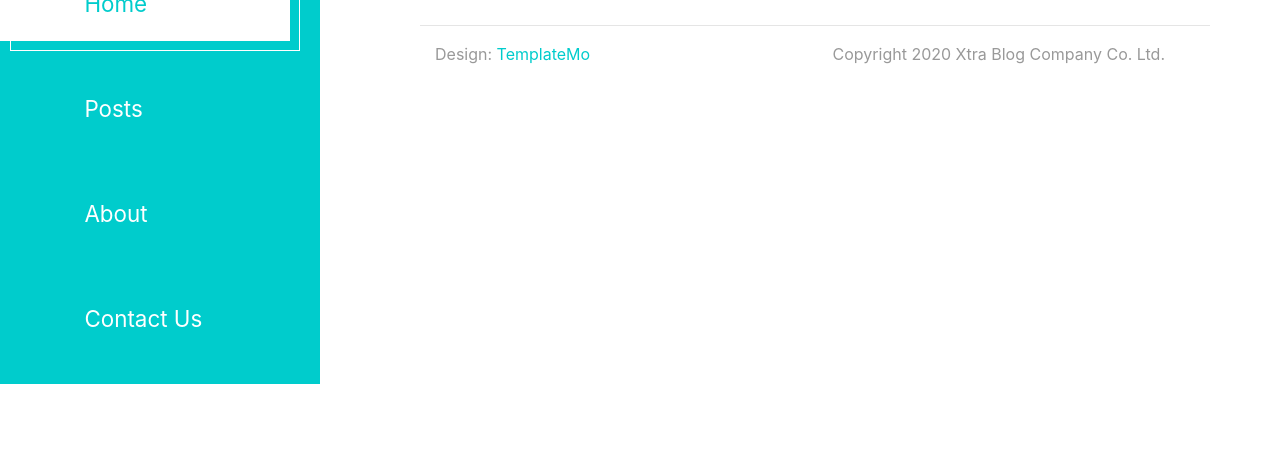
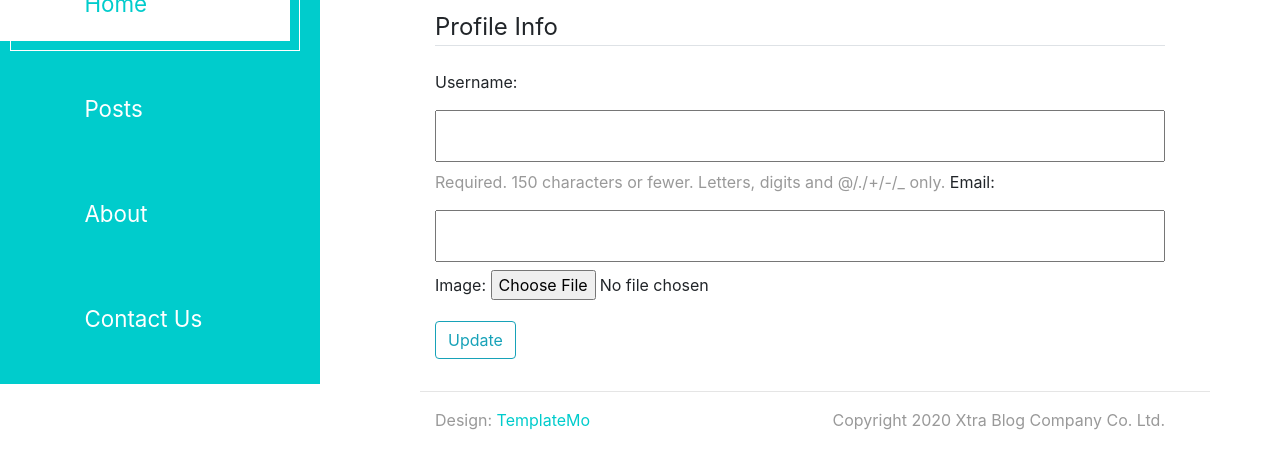
Before and after one commit to maria2067/proyecto_final-ESTRADAVIGIL, a Django app: template accounts/templates/accounts/profile.html in a window 1280 px wide. Shown: the part 416-873 px from the top of the page. Before the commit the page ends 800 px from the top, so only its background shows below. Run offline with Django 4.2, Linux system fonts and the light colour scheme; the template is opened without the code that fills it: values that come from a table or form of the project are taken from there, others are empty; some libraries are stand-ins or nearby versions; some web fonts are replaced.

Commit message:
commit on master

```diff
--- a/accounts/forms.py
+++ b/accounts/forms.py
@@ -1,6 +1,7 @@
 from django import forms
 from django.contrib.auth.models import User
 from django.contrib.auth.forms import UserCreationForm
+from .models import Profile
 
 
 class UserRegisterForm(  UserCreationForm  ):
@@ -9,3 +10,18 @@ class UserRegisterForm(  UserCreationForm  ):
     class Meta:
         model = User
         fields = ['username', 'email', 'password1', 'password2']
+
+
+
+class UserUpdateForm(forms.ModelForm):
+    email = forms.EmailField()
+
+    class Meta:
+        model = User
+        fields = ['username', 'email']
+
+
+class ProfileUpdateForm(forms.ModelForm):
+    class Meta:
+        model = Profile
+        fields = ['image']
--- a/accounts/models.py
+++ b/accounts/models.py
@@ -2,6 +2,8 @@
 # Create your models here.
 from django.db import models
 from django.contrib.auth.models import User
+from PIL import Image
+
 
 
 class Profile(models.Model):
@@ -10,3 +12,14 @@ class Profile(models.Model):
 
     def __str__(self):
         return f'{self.user.username} Profile'
+
+
+    def save(self):
+        super().save()
+
+        img = Image.open(self.image.path)
+
+        if img.height > 300 or img.width > 300:
+            output_size = (300, 300)
+            img.thumbnail(output_size)
+            img.save(self.image.path)
--- a/accounts/templates/accounts/profile.html
+++ b/accounts/templates/accounts/profile.html
@@ -10,5 +10,17 @@
 <h3>Nombre: {{ user.username }}</h3>
 <h3>Email: {{ user.email }}</h3>
 
+<form method="POST" enctype="multipart/form-data">
+    {% csrf_token %}
+    <fieldset class="form-group">
+        <legend class="border-bottom mb-4">Profile Info</legend>
+        {{ u_form }}
+        {{ p_form }}
+    </fieldset>
+    <div class="form-group">
+        <button class="btn btn-outline-info" type="submit">Update</button>
+    </div>
+</form>
+
 
 {% endblock contenido %}
```
Also changed, not shown: accounts/views.py (+26 -3 lines), db.sqlite3, media/profile_pics/533FB6E0-8F9B-45B1-AD2B-279CE4E0CF59.jpeg (added), media/profile_pics/533FB6E0-8F9B-45B1-AD2B-279CE4E0CF59_DEFFXTU.jpeg (added), media/profile_pics/5A1BF9C8-D30D-4C7B-84C8-7FCE37EE9688.jpeg (added).
